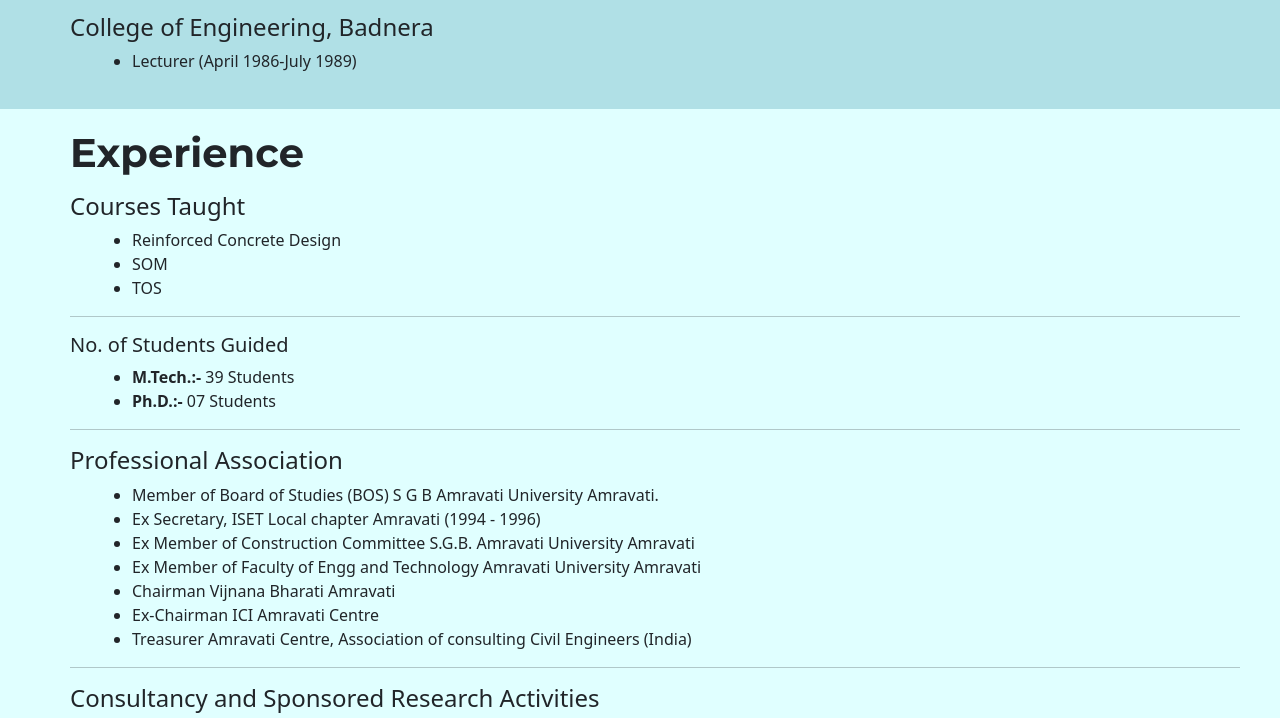
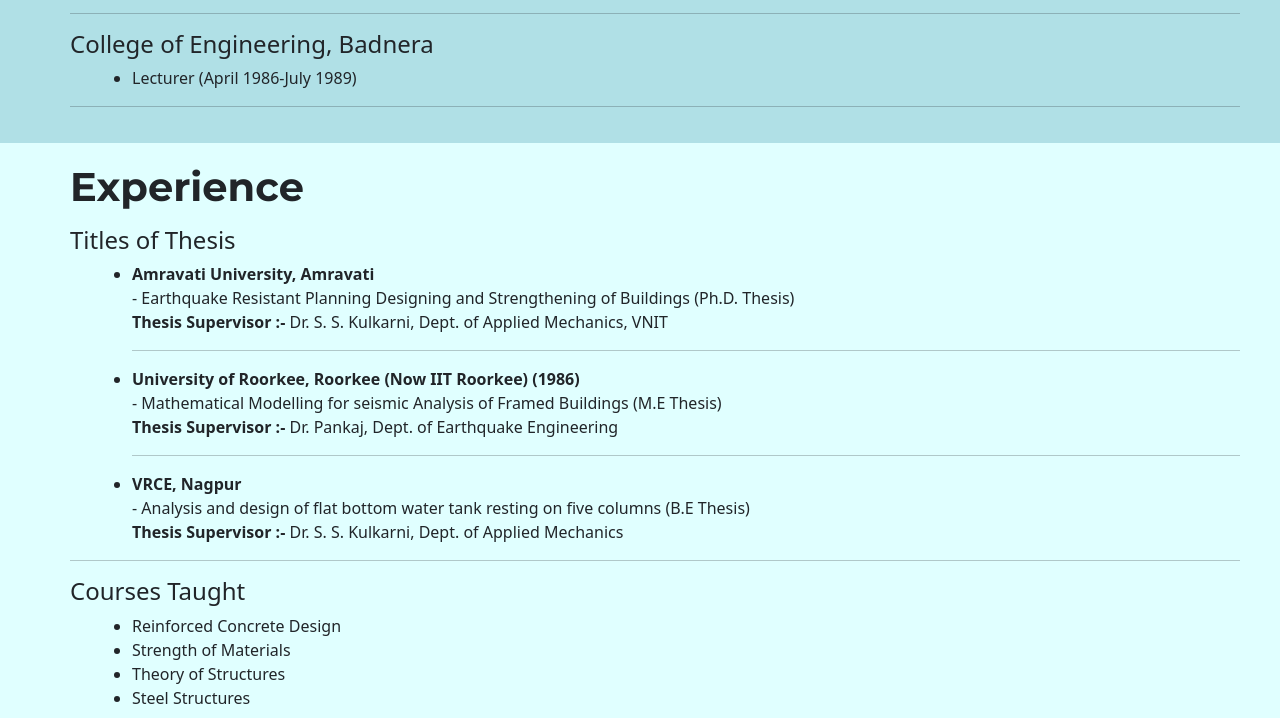
Before and after one commit to ppajgade/Resume, a plain HTML site: page index.html in a window 1280 px wide. Shown: the part 1179-1897 px from the top of the page. Drawn offline with nearby package versions, Linux system fonts and the light colour scheme.

Commit message:
Update index.html

```diff
--- a/index.html
+++ b/index.html
@@ -41,7 +41,7 @@
             <a class="nav-link scrollto" href="#Experience">Experience</a>
             <a class="nav-link scrollto" href="#Publications">Publications</a>
             <a class="nav-link scrollto" href="#Patents">Patents</a>
-            <a class="nav-link scrollto" href="#Honors and Awards">Honors and Awards</a>
+            <a class="nav-link scrollto" href="#Honors and Awards">Honors & Awards</a>
 <!--            <a class="nav-link scrollto" href="#Publications">Publications</a>   -->
             <a class="nav-link scrollto" href="#Contact me">Contact me</a>
         </div>
@@ -182,6 +182,10 @@
           <li> Professor (Sept 1997-Till Date) </li>
           <li> Assistant Professor (Aug 1989-Sept 1997) </li>
 				</ul>
+
+
+                                <hr>
+
 				<h4> College of Engineering, Badnera</h4>
 				<ul>
 				<li> Lecturer (April 1986-July 1989)</li>
@@ -189,6 +193,7 @@
         <p>
 
 
+                                  <hr>
 
 				</div>
 
@@ -196,6 +201,8 @@
     </div>
 
 </section>
+
+
 
 
 
@@ -208,12 +215,40 @@
         <div class="flexbox_item" style="padding-top: 20px; padding-bottom:20px; padding-right: 0px;     align-items: stretch;">
                 <h1 style=" font-weight:700;">Experience</h1>
 
+
+                <div style="flex: 100%; ">
+                  <h4> Titles of Thesis</h4>
+                  <ul>
+                  <li> <b> Amravati University, Amravati </b></li>
+                  <p> - Earthquake Resistant Planning Designing and Strengthening of Buildings (Ph.D. Thesis)   <br>
+                   <b> Thesis Supervisor :- </b> Dr. S. S. Kulkarni, Dept. of Applied Mechanics, VNIT  </p>
+                   <hr>
+
+                  <li> <b> University of Roorkee, Roorkee (Now IIT Roorkee) (1986) </b></li>
+                  <p> - Mathematical Modelling for seismic Analysis of Framed Buildings (M.E Thesis)   <br>
+                  <b> Thesis Supervisor :- </b> Dr. Pankaj, Dept. of Earthquake Engineering </p>
+                  <hr>
+
+                  <li> <b> VRCE, Nagpur </b></li>
+                  <p> - Analysis and design of flat bottom water tank resting on five columns (B.E Thesis)   <br>
+                  <b>Thesis Supervisor :-</b> Dr. S. S. Kulkarni, Dept. of Applied Mechanics  </p>
+
+
+                  </ul>
+                </div>
+                <hr>
+
+
+
+
+
 				<div style="flex: 100%; ">
           <h4> Courses Taught </h4>
 				<ul>
 				<li> Reinforced Concrete Design </li>
-				<li> SOM </li>
-				<li> TOS </li>
+				<li> Strength of Materials </li>
+				<li> Theory of Structures </li>
+				<li> Steel Structures </li>
 				</ul>
 				</div>
         <hr>
@@ -284,14 +319,15 @@
         <div class="flexbox_item" style="padding-top: 20px; padding-bottom:20px; padding-right: 0px;     align-items: stretch;">
                 <h1 style=" font-weight:700;">Publications</h1>
 
-                <h3> <u> International Journals </u></h3>
+                <h3> <u> International Journals (60 Nos.) </u></h3>
 
+                <!--
 
 				<div style="flex: 100%; ">
         <b>1. “Experimental Study of Artificial Sand Concrete” </b>
 				<br>
 				<p>E journal of IETE) International
-Conference on Emerging Trends in Engineering & technology. Raisoni Nagpur July16-18
+Conference on Emerging Trends in Engineering & technology. Raisoni Nagpur July 16-18
 2008. (Mr. M.R. Chitiange, Prof. P. S. Pajgade, Prof. P.B. Nagarnaik </p>
 				</div>
 		<hr>
@@ -305,6 +341,19 @@
         				</div>
 
 
+                                <div style="flex: 100%; ">
+                                <b>3. “Strength Appraisal of Artificial Sand as Fine Aggregate in Sferc” </b>
+                                <br>
+                                <p> ARPN Journal of Engineering and Applied Sciences Volume 5, NO 10 OCT 2010 (Mr. M.R. Chitiange, Prof. P. S. Pajgade, Prof. P.B. Nagarnaik) </p>
+                                </div>
+
+
+                                                <div style="flex: 100%; ">
+                                                <b>4. “Response spectrum analysis of a shear frame structure by using MATLAB” </b>
+                                                <br>
+                                                <p>Journal of Applied Sciences and engineering Research, Vol.,1 No.1,2012 www.ijaser.com editorial @ijaser.com ISSN2277-944226 Feb 2012 (Pravin B. Waghamare, Dr. P. S. Pajgade, Dr.N.M.Kanhe)
+                                                 </p>
+                                                </div>
 
 
 
@@ -315,9 +364,14 @@
 
 
 
+
+
+
+                                                                                                 -->
                 				<hr>
 
-                <h3> <u> International Conferencce </u></h3>
+                <h3> <u> International Conferences (22 Nos.) </u></h3>
+                <!--
 
         				<div style="flex: 100%; ">
         				<b> 1. Mathematical Modeling for the Seismic Analysis of Framed Buildings IX symposium on "Earthquake Eng."</b>
@@ -325,6 +379,7 @@
         				<p> 9th symposium on Earthquake Engg Organized by dept. of Earthquake Engineering & ISET, 14.12.to 16.12.90 (Pankaj and P.S.Pajgade) </p>
         				</div>
 
+                                                                 -->
                 <hr>
 
 
@@ -335,7 +390,8 @@
 
 
 
-                <h3> <u> National Journals </u></h3>
+                <h3> <u> National Journals (12 Nos.) </u></h3>
+                <!--
 
                 				<div style="flex: 100%; ">
 
@@ -345,11 +401,12 @@
                  </p>
                 				</div>
 
+                                                                         -->
                         <hr>
 
 
-                        <h3> <u> National Conferences </u></h3>
-
+                        <h3> <u> National Conferences (13 Nos.) </u></h3>
+      <!--
                                         				<div style="flex: 100%; ">
 
                                         				<b> 1. "Low cost housing"</b>
@@ -358,6 +415,7 @@
                                          </p>
                                         				</div>
 
+                                                                                                 -->
                                                 <hr>
 
 
@@ -434,11 +492,15 @@
 	 <div class="primary_container" style="margin-bottom: 0px; margin-top: 0px">
 
                 <div class="flexbox_item" style="padding-top: 20px; padding-bottom:20px; padding-right: 0px;     align-items: stretch;">
-                    <h1 style=" font-weight:700;">Honors and Awards</h1>
+                    <h1 style=" font-weight:700;">Honors & Awards</h1>
                  	    <ul>
 <!--			    <li>Leach the knowledge from the current position and Move on to further journey</li> -->
 			    <li>Award given by V Y W S Amravati for contribution to teaching field</li>
 			    </ul>
+
+                                  <hr>
+
+
                 </div>
             </div>
     </section>
```
